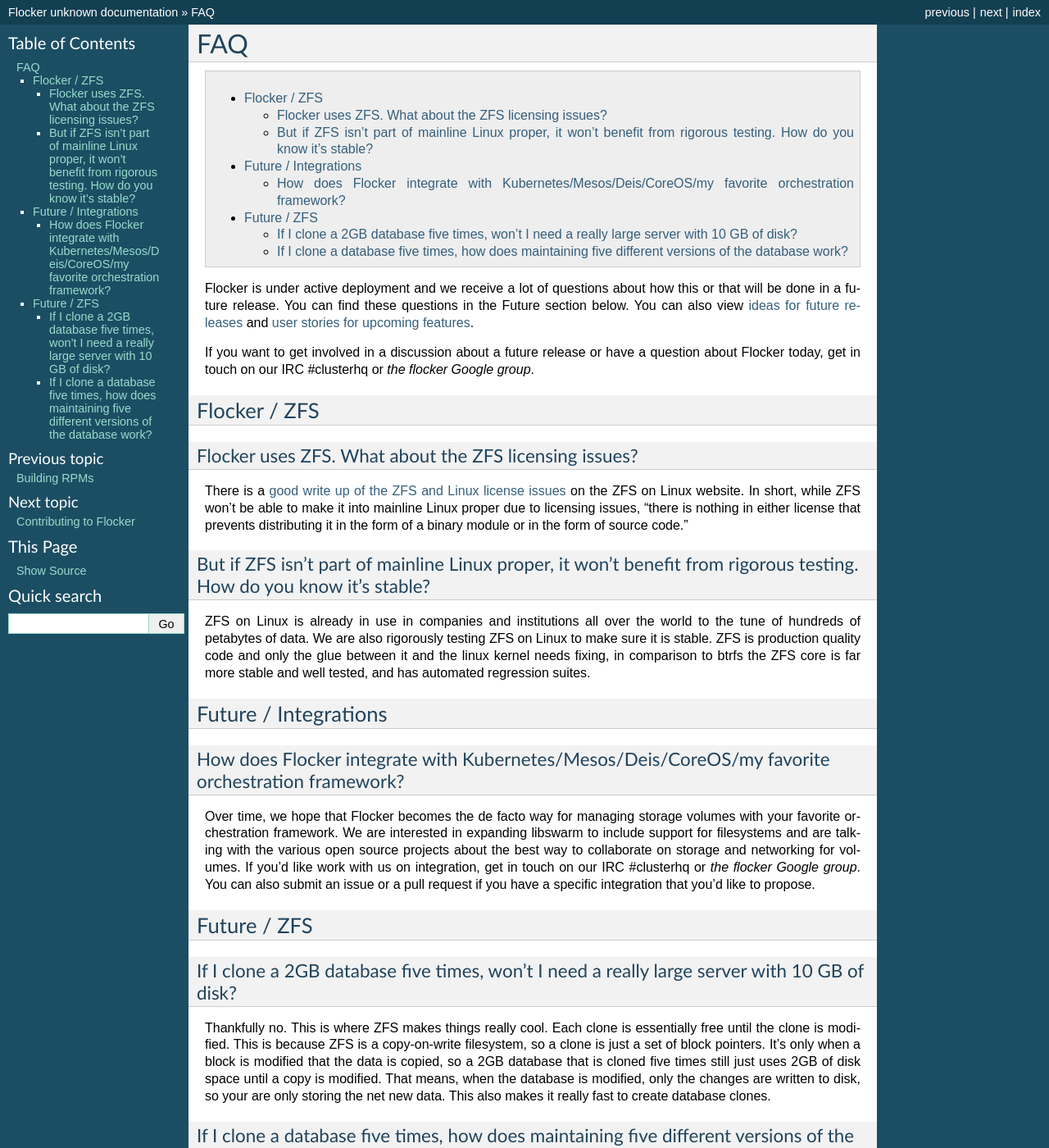
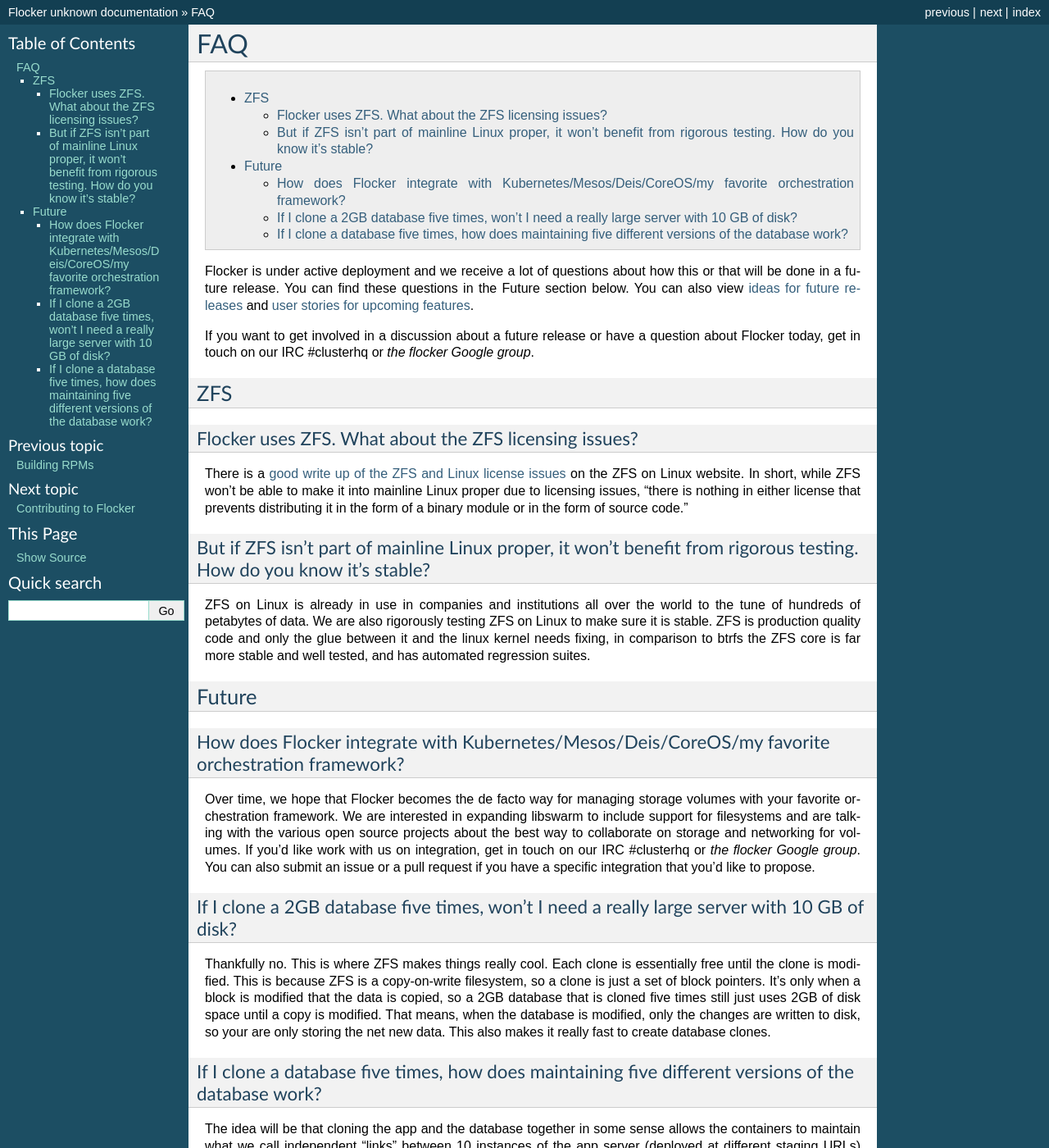
Before and after one commit to ClusterHQ/flocker, a Sphinx documentation site: the page built from docs/faq/index.rst, in a window 1280 px wide and 1400 px high. Shown: the whole window at 82% size. Built offline with Sphinx 7.4.7, drawn with Linux system fonts in a browser that asks for light colours.

Commit message:
more nested list teaking

```diff
--- a/docs/faq/index.rst
+++ b/docs/faq/index.rst
@@ -11,7 +11,7 @@
 
 If you want to get involved in a discussion about a future release or have a question about Flocker today, get in touch on our IRC #clusterhq or `the flocker Google group`.
 
-Flocker / ZFS
+ZFS
 ~~~~~~~~~~~~~~~~~~~~~~~~~~~~~~~~~~~~~~~~~~~~~~~~~~~~~~~~~~~~~~~~~~~~~~~~~~~~~~~~~~~~~~~~~~~~~~~~~~~~~~~~~~~~~~
 
 Flocker uses ZFS. What about the ZFS licensing issues?
@@ -23,7 +23,7 @@
 ********************************************************************************************************************
 ZFS on Linux is already in use in companies and institutions all over the world to the tune of hundreds of petabytes of data.  We are also rigorously testing ZFS on Linux to make sure it is stable. ZFS is production quality code and only the glue between it and the linux kernel needs fixing, in comparison to btrfs the ZFS core is far more stable and well tested, and has automated regression suites.
 
-Future / Integrations
+Future
 ~~~~~~~~~~~~~~~~~~~~~~~~~~~~~~~~~~~~~~~~~~~~~~~~~~~~~~~~~~~~~~~~~~~~~~~~~~~~~~~~~~~~~~~~~~~~~~~~~~~~~~~~~~~~~~
 
 How does Flocker integrate with Kubernetes/Mesos/Deis/CoreOS/my favorite orchestration framework?
@@ -32,9 +32,6 @@
 We are interested in expanding libswarm to include support for filesystems and are talking with the various open source projects about the best way to collaborate on storage and networking for volumes.
 If you'd like work with us on integration, get in touch on our IRC #clusterhq or `the flocker Google group`.
 You can also submit an issue or a pull request if you have a specific integration that you'd like to propose.
-
-Future / ZFS
-~~~~~~~~~~~~~~~~~~~~~~~~~~~~~~~~~~~~~~~~~~~~~~~~~~~~~~~~~~~~~~~~~~~~~~~~~~~~~~~~~~~~~~~~~~~~~~~~~~~~~~~~~~~~~~
 
 If I clone a 2GB database five times, won't I need a really large server with 10 GB of disk?
 **************************************************************************************************************
@@ -56,9 +53,6 @@
 
 The upshot if which is that you shouldn't need to change the apps at all, except to configure each clone with a different URL.
 
-
-
-
 .. _ideas for future releases: https://github.com/ClusterHQ/flocker/blob/master/docs/roadmap/index.rst
 .. _user stories for upcoming features: tbd
 .. _good write up of the ZFS and Linux license issues: http://zfsonlinux.org/faq.html#WhatAboutTheLicensingIssue
```
